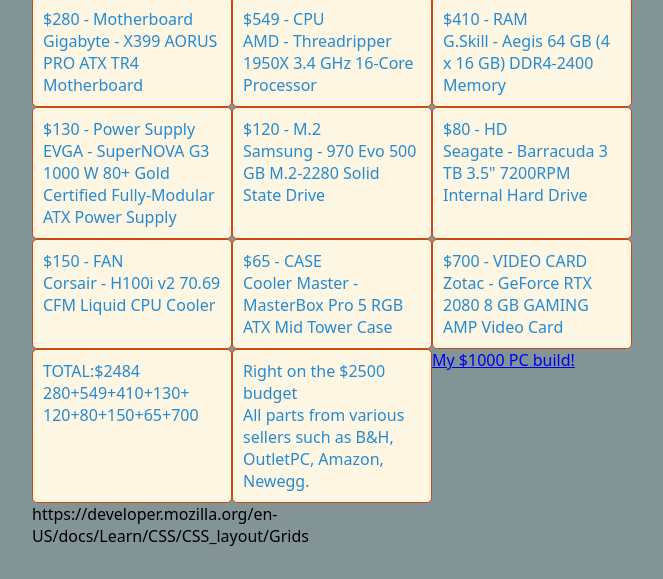
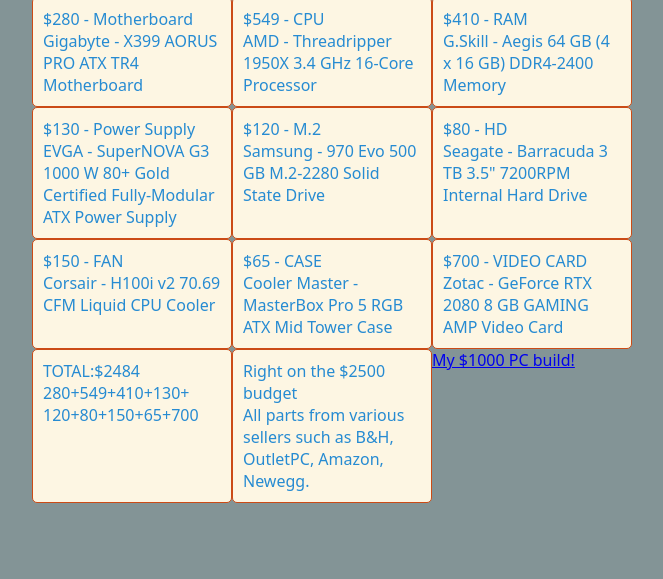
Before and after one commit to 42silasweis/42silasweis.github.io, a plain HTML site: page components.html in a window 1280 px wide. Shown: the part 235-814 px from the top of the page, without its empty margins (158-821 px from the left). Drawn offline with Linux system fonts and the light colour scheme.

Commit message:
Update components.html

```diff
--- a/components.html
+++ b/components.html
@@ -54,8 +54,6 @@
 
   <a href="components1000.html">My $1000 PC build!</a>
 
-https://developer.mozilla.org/en-US/docs/Learn/CSS/CSS_layout/Grids
-
 </div>
 </body>
 </html>
```
